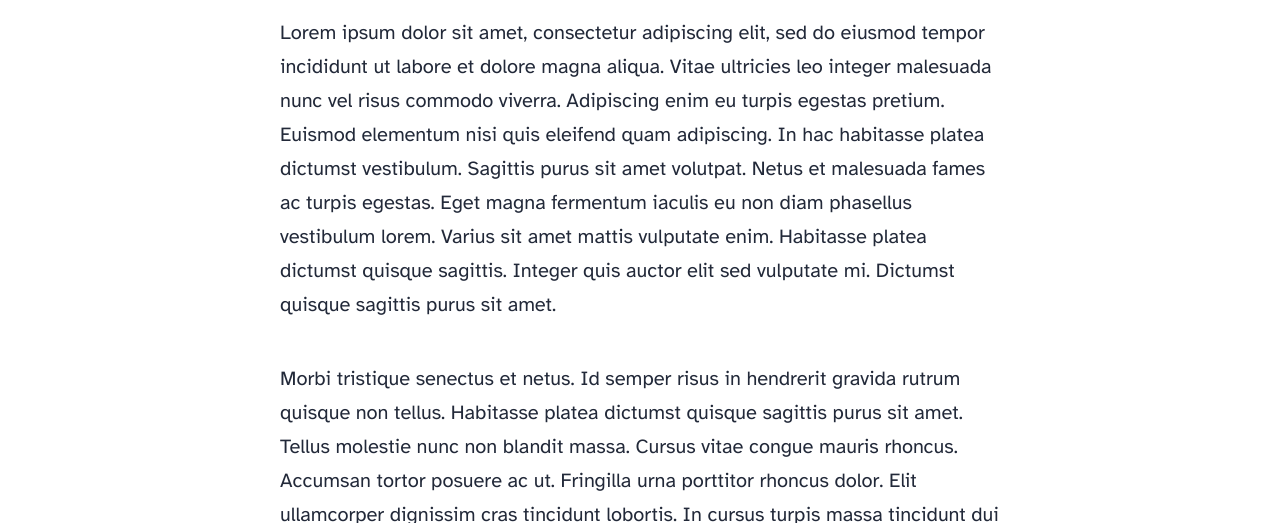
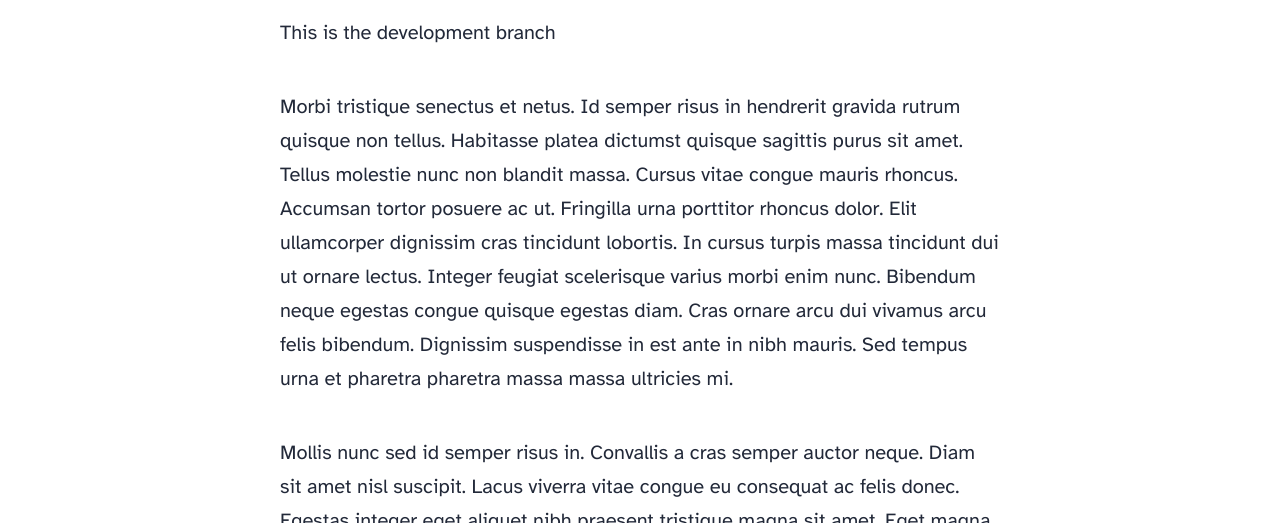
Before and after one commit to LesBurdock/test_astro1, an Astro site: page /about in a window 1280 px wide. Shown: the part 856-1379 px from the top of the page. Built offline with nearby package versions, Linux system fonts and the light colour scheme; Astro itself is replaced by a stand-in of ours.

Commit message:
deploy development

```diff
--- a/src/pages/about.astro
+++ b/src/pages/about.astro
@@ -9,13 +9,7 @@ import Layout from '../layouts/BlogPost.astro';
 	heroImage="/blog-placeholder-about.jpg"
 >
 	<p>
-		Lorem ipsum dolor sit amet, consectetur adipiscing elit, sed do eiusmod tempor incididunt ut
-		labore et dolore magna aliqua. Vitae ultricies leo integer malesuada nunc vel risus commodo
-		viverra. Adipiscing enim eu turpis egestas pretium. Euismod elementum nisi quis eleifend quam
-		adipiscing. In hac habitasse platea dictumst vestibulum. Sagittis purus sit amet volutpat. Netus
-		et malesuada fames ac turpis egestas. Eget magna fermentum iaculis eu non diam phasellus
-		vestibulum lorem. Varius sit amet mattis vulputate enim. Habitasse platea dictumst quisque
-		sagittis. Integer quis auctor elit sed vulputate mi. Dictumst quisque sagittis purus sit amet.
+		This is the development branch
 	</p>
 
 	<p>
```
